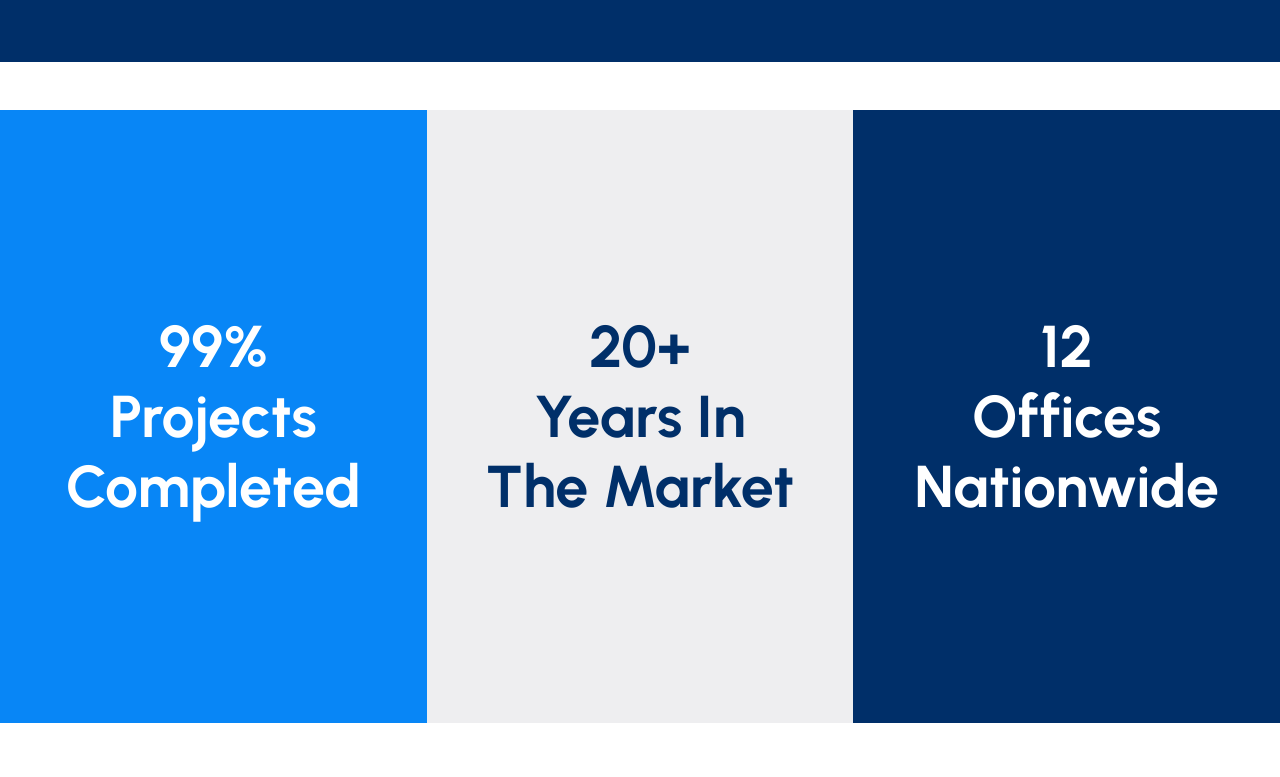
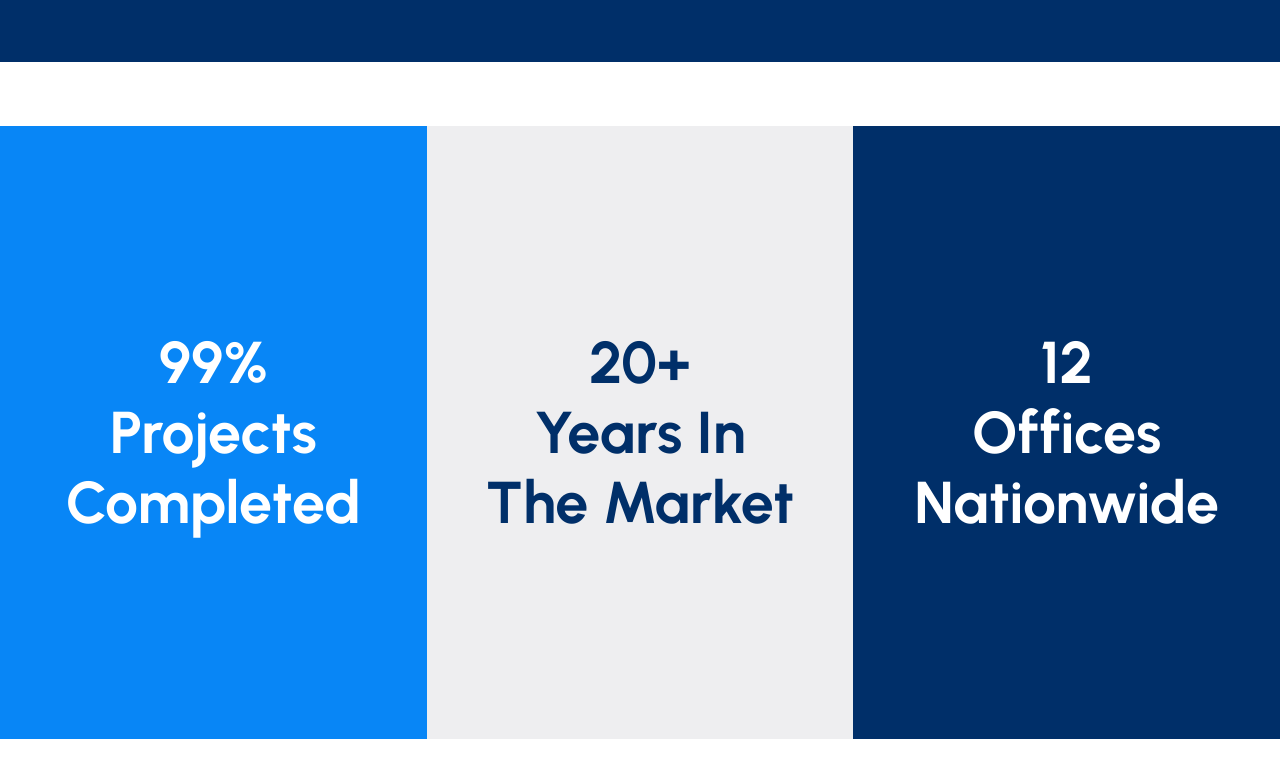
Before and after one commit to alaagonovo/scafoldingnewdomain, a Next.js app: page / in a window 1280 px wide. Shown: the part 2523-3300 px from the top of the page. Built offline with nearby package versions, Linux system fonts and the light colour scheme.

Commit message:
some edits

```diff
--- a/src/app/ui/statisticssection/StatisticsSection.tsx
+++ b/src/app/ui/statisticssection/StatisticsSection.tsx
@@ -45,7 +45,7 @@
     }, intervalDelay); // Change the
   };
   return (
-    <section className="grid grid-cols-1 lg:grid-cols-3 my-12">
+    <section className="grid grid-cols-1 lg:grid-cols-3 my-16">
       {statistics.map((item, index) => (
         <StaticCard
           index={index}
```
